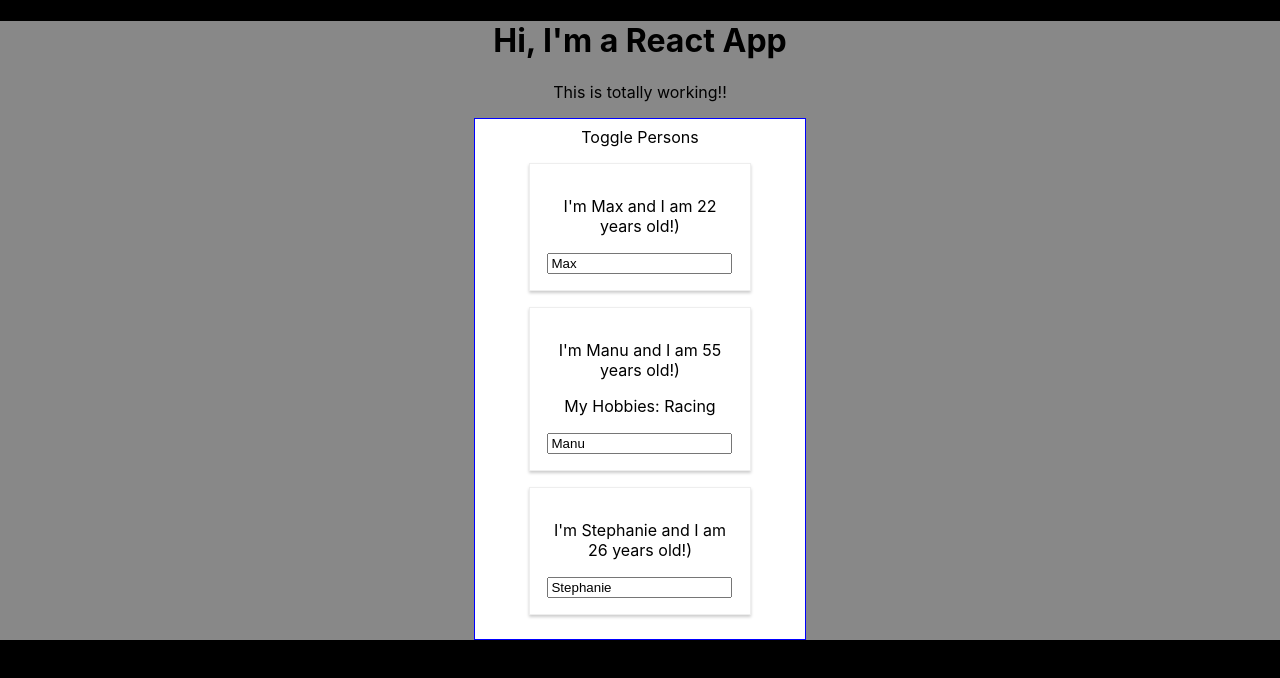
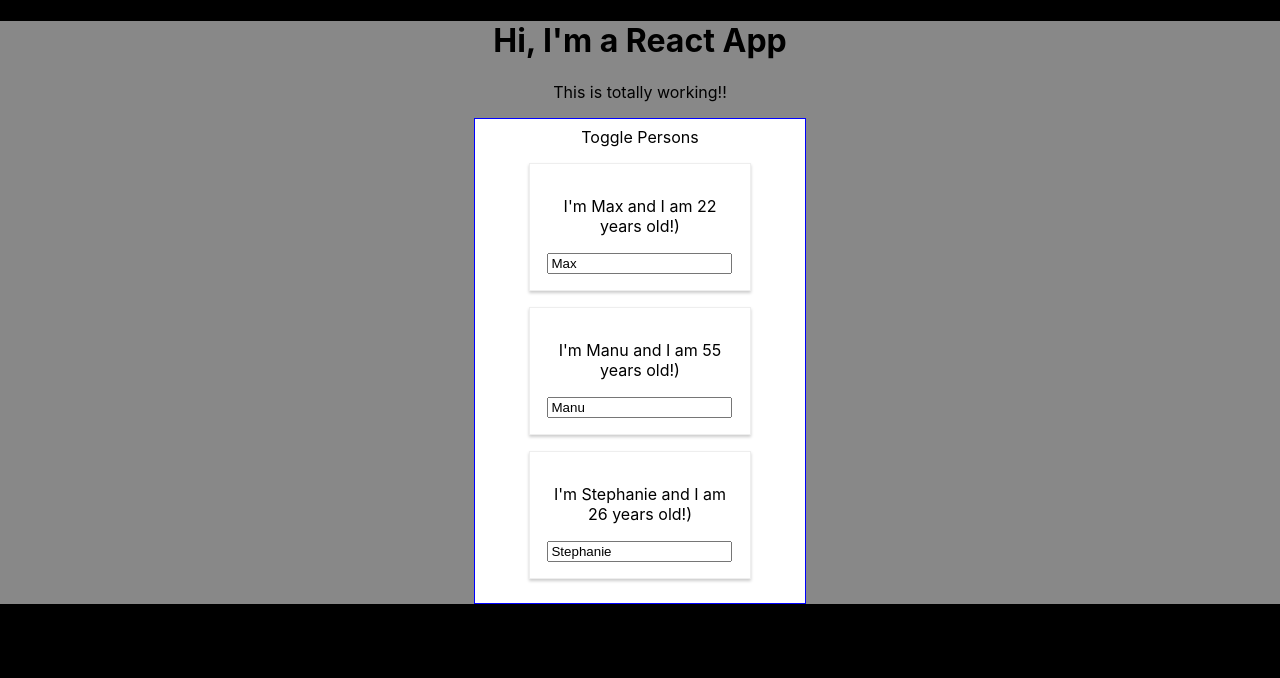
Before and after one commit to FrankStrocco/udemy_react_followAlong_code, a React (Create React App) app: page / in a window 1280 px wide. Both pictures are taken after a click on the button "Toggle Persons". Shown: the top 678 px of the page. Built offline with nearby package versions, Linux system fonts and the light colour scheme.

Commit message:
condensing code by taking persons and maping on the fly with a javaScript anonymous function

```diff
--- a/src/App.js
+++ b/src/App.js
@@ -52,18 +52,14 @@
     if (this.state.showPersons) {
         persons = (
             <div>
-                <Person
-                    name={this.state.persons[0].name}
-                    age={this.state.persons[0].age}
-                />
-                <Person
-                    name={this.state.persons[1].name}
-                    age={this.state.persons[1].age}
-                    click={this.switchNameHandler.bind(this, 'Max!')}
-                    changed={this.nameChangedHandler} >My Hobbies: Racing< /Person>
-                <Person
-                    name={this.state.persons[2].name}
-                    age={this.state.persons[2].age} />
+                {this.state.persons.map(person => {
+                    return (
+                        <Person
+                        name={person.name}
+                        age={person.age} />
+                    );
+                })}
+
             </div>
         );
     }
```
